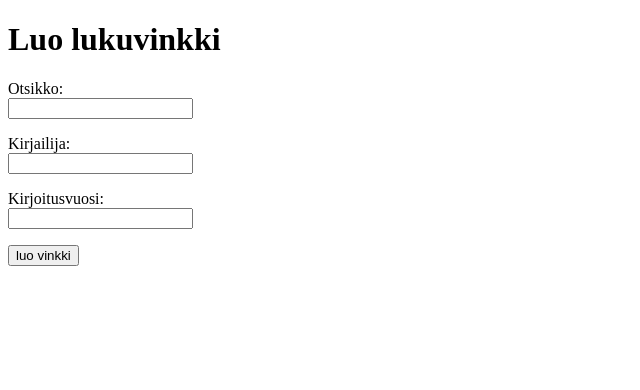
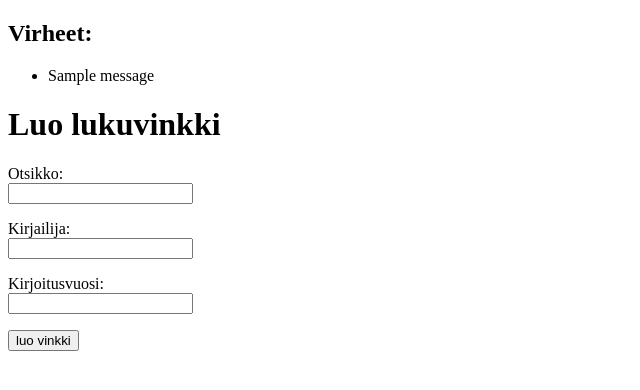
Before and after one commit to kimmomuli/lukuvinkkikirjasto, a Flask app: page /uusi_vinkki in a window 1280 px wide. Shown: the top 390 px of the page, without its empty margins (0-640 px from the left). Run offline with Flask 2, Linux system fonts and the light colour scheme; one stand-in notice (Sample message) is shown.

Commit message:
Lisätty notifikaatiot virheellisestä syötteestä vinkkiä lisätessä

```diff
--- a/src/templates/layout.html
+++ b/src/templates/layout.html
@@ -3,8 +3,21 @@
 <head>
     <title>Lukuvinkkisovellus - {% block title %}{% endblock %}</title>
     <meta name="viewport" content="width=device-width, initial-scale=1" />
-</head>
 
 <body>
+    <!-- virheilmoitukset -->
+    {% with messages = get_flashed_messages(with_categories=true) %}
+        {% if messages %}
+        <h2>Virheet: </h2>
+            <ul class=flashes>
+                {% for category, message in messages %}
+                <li class={{flashes}}>
+                    {{ message }}
+                </li>
+                {% endfor %}
+            </ul>
+        {% endif %}
+    {% endwith %}
+
     {% block content %}{% endblock %}
 </body>
--- a/src/templates/lukuvinkit.html
+++ b/src/templates/lukuvinkit.html
@@ -3,10 +3,9 @@
 {% block content %}
 
 <h1>Lukuvinkit</h1>
+
 <hr>
 {% if session.username %} <a href="/uusi_vinkki">Luo uusi vinkki</a>  <a href="/kirjaudu_ulos" class="button1">Kirjaudu ulos</a> {%else%} <a href="/kirjautuminen">Kirjaudu / rekisteröidy</a> {%endif%}
-
-
 
 {% for vinkki in vinkit %}
 <hr />
@@ -31,7 +30,7 @@
             </tr>
             <tr>
                 <td>Luontiaika</td>
-                <td>{{vinkki.aikaleima}}</td>
+                <td>{{vinkki.aikaleima.strftime("%H:%M / %d-%m-%Y") }}</td>
             </tr>
         </tbody>
     </table>
--- a/src/templates/uusi_vinkki.html
+++ b/src/templates/uusi_vinkki.html
@@ -3,6 +3,7 @@
 {% block content %}
 
 <h1>Luo lukuvinkki</h1>
+
 
 <form action="/luo_vinkki" method="POST">
     <p>
--- a/src/views/lukuvinkit.py
+++ b/src/views/lukuvinkit.py
@@ -7,7 +7,8 @@ lukuvinkit_bp = Blueprint("lukuvinkit", __name__)
 @lukuvinkit_bp.route("/")
 def lukuvinkit():
     vinkit = lataa_kirjat()
-    return render_template("lukuvinkit.html", vinkit=vinkit)
+    error=None
+    return render_template("lukuvinkit.html", vinkit=vinkit, error=error)
 
 
 @lukuvinkit_bp.route("/kirjaudu_ulos")
--- a/src/views/uusi_vinkki.py
+++ b/src/views/uusi_vinkki.py
@@ -1,6 +1,6 @@
-from flask import render_template, Blueprint, redirect, request, session
+from flask import render_template, Blueprint, redirect, request, session, flash
 from repositories.vinkit import tallenna_kirjavinkki
-from services.kirjavinkki_service import parse_kirjavinkki
+from services.kirjavinkki_service import parse_kirjavinkki, tarkista_kirjavinkki
 
 uusi_lukuvinkki_bp = Blueprint("uusi_lukuvinkki", __name__)
 
@@ -12,17 +12,23 @@ def uusi_vinkki():
 
 @uusi_lukuvinkki_bp.route("/luo_vinkki", methods=["POST"])
 def luo_vinkki():
+    virheet = []
     try:
         otsikko = request.form["otsikko"]
+        #if type(otsikko) != str:
+        #    virhe = "Otsikon pitää sisältää kirjaimia"t
         kirjailija = request.form["kirjailija"]
         kirjoitusvuosi = request.form["kirjoitusvuosi"]
         omistaja = session["username"]
-
-        kirjavinkki = parse_kirjavinkki(
-            otsikko, kirjailija, kirjoitusvuosi, omistaja
-        )
-
-        tallenna_kirjavinkki(kirjavinkki)
-        return redirect("/")
+        virheet = tarkista_kirjavinkki(otsikko, kirjailija, kirjoitusvuosi)
+        if not virheet:
+            kirjavinkki = parse_kirjavinkki(
+                otsikko, kirjailija, kirjoitusvuosi, omistaja
+            )
+            tallenna_kirjavinkki(kirjavinkki)
+            return redirect("/")
+        for virhe in virheet:
+            flash(virhe, "virhe")
+        return render_template("uusi_vinkki.html")
     except TypeError:
         return render_template("virhe.html")
```
Also changed, not shown: src/services/kirjavinkki_service.py (+25 -0 lines).
